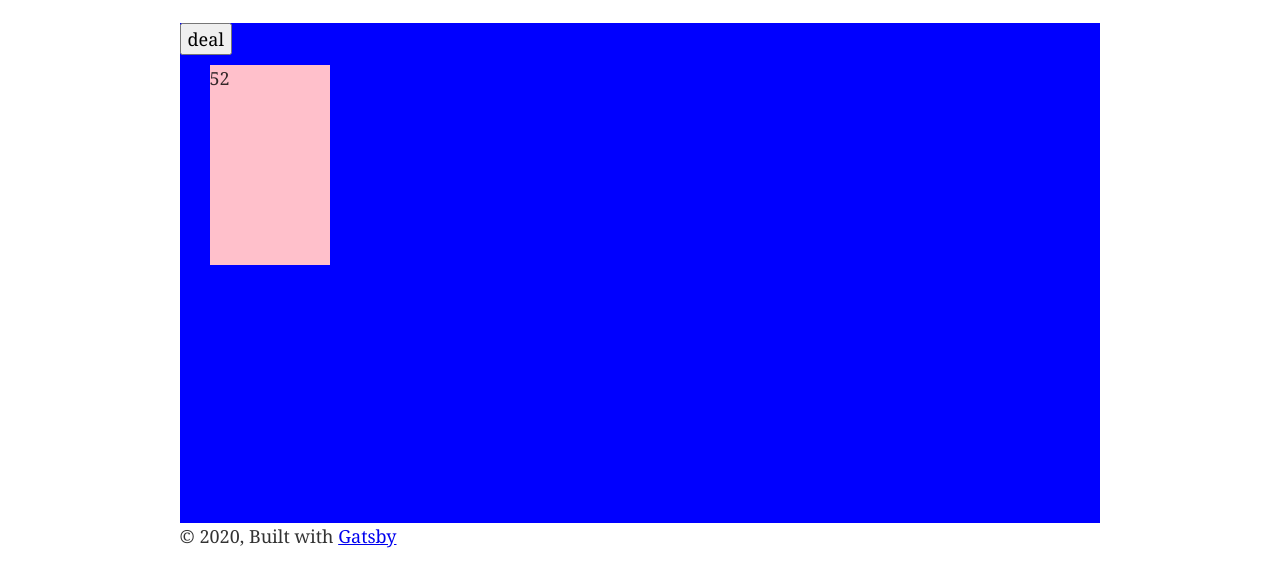
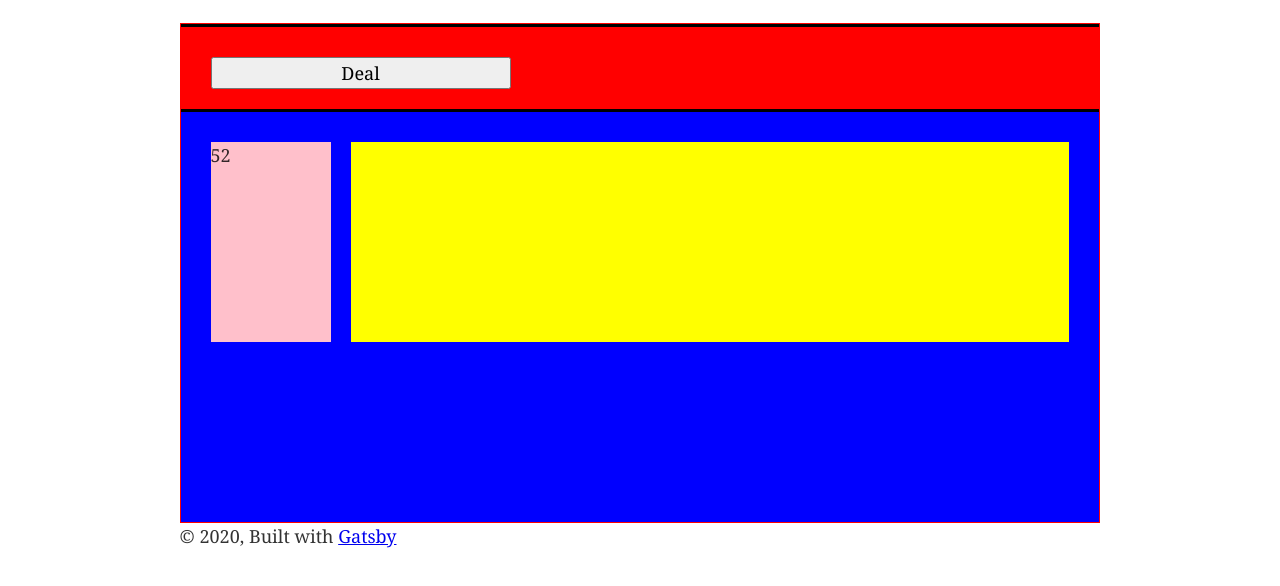
Before and after one commit to franckEinstein90/weaseldom, a Gatsby site: page / in a window 1280 px wide. Shown: the part 100-686 px from the top of the page. Built offline with nearby package versions, Linux system fonts and the light colour scheme; Gatsby itself is replaced by a stand-in of ours.

Commit message:
dialog component

```diff
--- /dev/null
+++ b/src/components/Dialog.css
@@ -0,0 +1,6 @@
+.Dialog {
+    background-color: red;
+    padding-bottom:20px;
+    border-top: black 3px solid;
+    border-bottom: black 3px solid;
+}
--- /dev/null
+++ b/src/components/Dialog.js
@@ -0,0 +1,12 @@
+import React from "react"
+import './Dialog.css'
+
+const Dialog = function( props ){
+    return (
+        <div className="Dialog">
+            <button onClick={()=>props.deal()}>Deal</button>
+        </div>
+    )
+}
+
+export default Dialog
--- a/src/components/Table.css
+++ b/src/components/Table.css
@@ -2,13 +2,35 @@
     width:120px;
     height:200px;
     background-color:pink;
-    margin-left:30px;
-    margin-top:10px;
 }
 
 .pokerTable {
     width:100%;
     height:500px;
+    border: 1px solid red;
     background-color:blue;
+    padding:3px,3px,3px,3px;
+}
 
+.pokerTable button {
+    margin-top:30px;
+    margin-left:30px;
+    width:300px;
 }
+.container {
+    width:100%;
+    display:flex;
+    flex-align:justify;
+    padding-top:30px;
+    padding-left:30px;
+    padding-right:30px;
+}
+.spacer {
+    width:20px;
+    height:100%;
+}
+.dealtHands{
+    flex:1;
+    height:200px;
+    background-color:yellow;
+}
--- /dev/null
+++ b/src/components/Table.js
@@ -0,0 +1,65 @@
+import React from "react"
+import './Table.css'
+import Dialog from './Dialog'
+
+const cards = require('../core/cards').cards;
+
+const handSet = x => Array(6).fill('a');
+
+export class Table extends React.Component  {
+
+    constructor(props){
+
+        super(props);
+        this.state = {
+        }
+
+        this.getRandomCard = this.getRandomCard.bind( this );
+        this.state.pack = cards.newPack()
+        this.state.hands = handSet();
+
+    }
+
+    getRandomCard (i){
+        let selected = []
+        while(i-->0){
+            selected.push(cards.drawRandomCard( this.state.pack ));
+        }
+        let newSet = new Set([...this.state.pack])
+        selected.forEach(c => {
+            newSet.delete(c);
+        })
+        this.setState({
+            pack:newSet
+        })
+        alert(selected)
+    }
+
+    renderTwoCardHands( ) {
+        alert('jo')
+    }
+
+
+    render(){
+        return (
+            <div className="pokerTable">
+                <Dialog deal={_=>this.getRandomCard(12)}/>
+                <div className="container">
+                    <div className="cardPack">{this.state.pack.size}</div>
+                    <div className="spacer"></div>
+                    <div className="dealtHands">
+                        <table><tr>
+                        </tr></table>
+                    </div>
+                </div>
+                <div className="container">
+                    <div className="player"></div>
+                    <div className="opponent"></div>
+                </div>
+               {this.props.children}
+            </div>
+        )
+    }
+}
+
+export default Table
--- a/src/components/layout.js
+++ b/src/components/layout.js
@@ -10,38 +10,10 @@ import PropTypes from "prop-types"
 import { useStaticQuery, graphql } from "gatsby"
 
 import Header from "./header"
+import Table from "./Table"
+
 import "./layout.css"
-import './Table.css'
-const cards = require('../core/cards').cards;
 
-class Table extends React.Component  {
-    constructor(props){
-        super(props);
-        this.state = {
-        }
-        this.state.pack = cards.newPack();
-        this.getRandomCard = this.getRandomCard.bind( this );
-    }
-
-    getRandomCard (){
-      let card = cards.drawRandomCard( this.state.pack );
-      let newSet = new Set([...this.state.pack])
-      newSet.delete(card);
-      this.setState({
-        pack:newSet
-      })
-      alert(card)
-    }
-
-    render(){
-        return (
-            <div className="pokerTable">
-                <button onClick={x=>this.getRandomCard()}>deal</button>
-                <div className="cardPack">{this.state.pack.size}</div>
-                {this.props.children}
-            </div>)
-     }
-}
 
 const Layout = ({ children }) => {
   const data = useStaticQuery(graphql`
```
